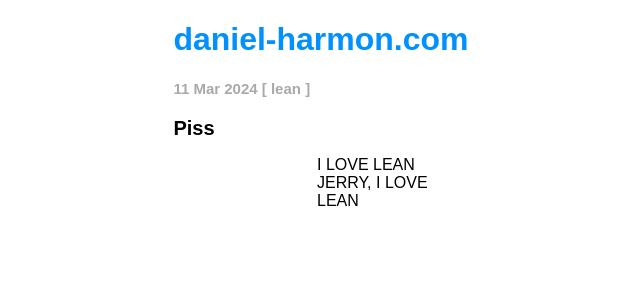
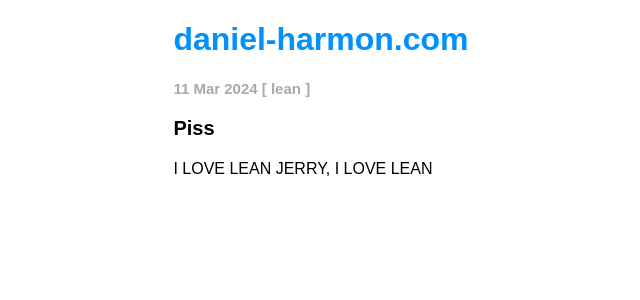
Before and after one commit to Dan-Harmon/Dan-Harmon.github.io, a Jekyll site: the page built from _posts/2024-03-11-piss.md, in a window 1280 px wide. Shown: the top 300 px of the page, without its empty margins (249-889 px from the left). Built offline with Jekyll 4.4.1, drawn with Linux system fonts in a browser that asks for light colours.

Commit message:
working 2

```diff
--- a/_layouts/post.html
+++ b/_layouts/post.html
@@ -5,4 +5,4 @@
     <p class="tag"><b>{{ page.date | date_to_string }} [ {{ page.tag }} ]</b></p>
     <h2 class="blogTitle closeness">{{ page.title }}</h2>
 
-    <div class="main"><p>{{ content }}</p></div>
+    <div class="boxed-like-a-fish"><p>{{ content }}</p></div>
--- a/styles.css
+++ b/styles.css
@@ -49,7 +49,7 @@
 
 .closeness {
   margin-top: 7px;
-  margin-bottom: 12px;
+  margin-bottom: 20px;
 }
 
 .boxed-like-a-fish {
```
Also changed, not shown: 4 other files.
